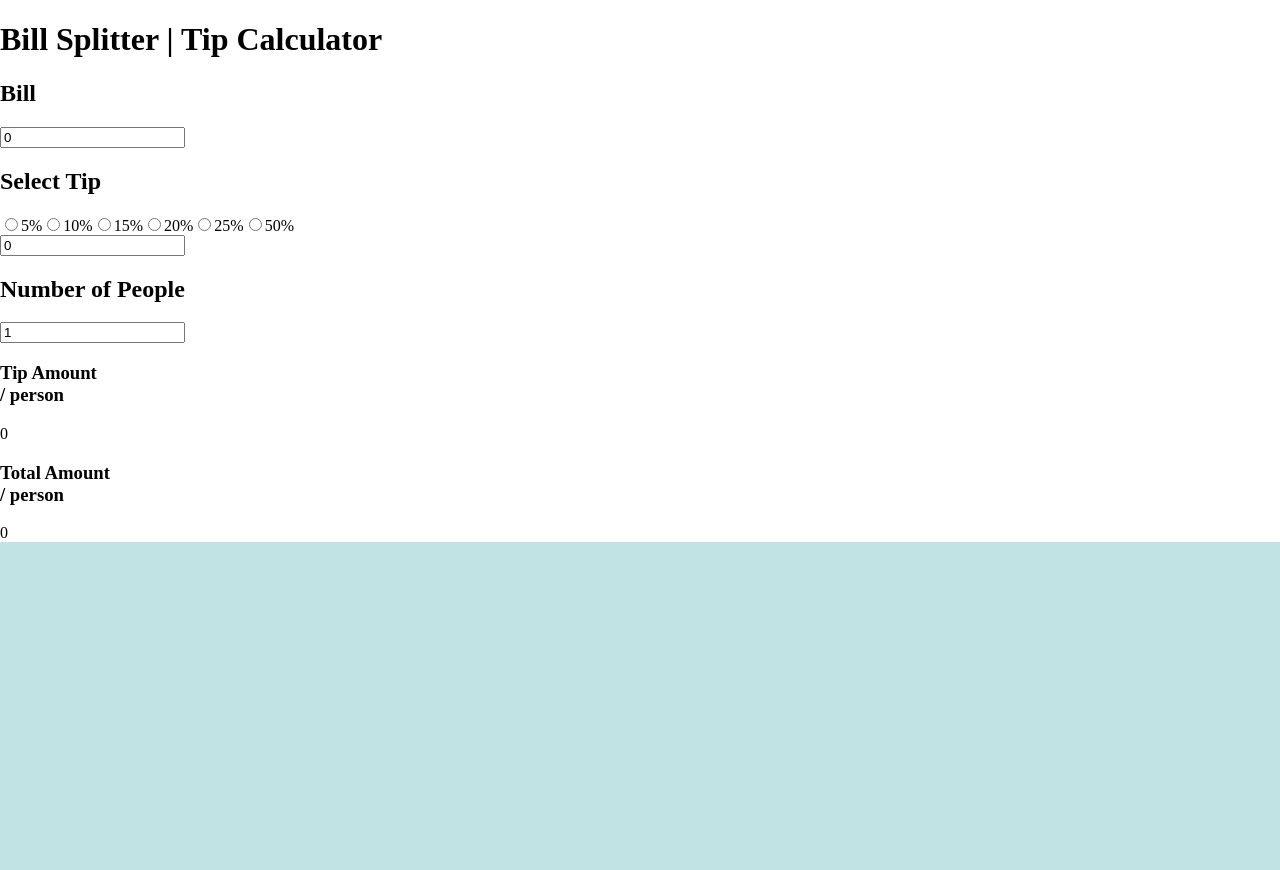
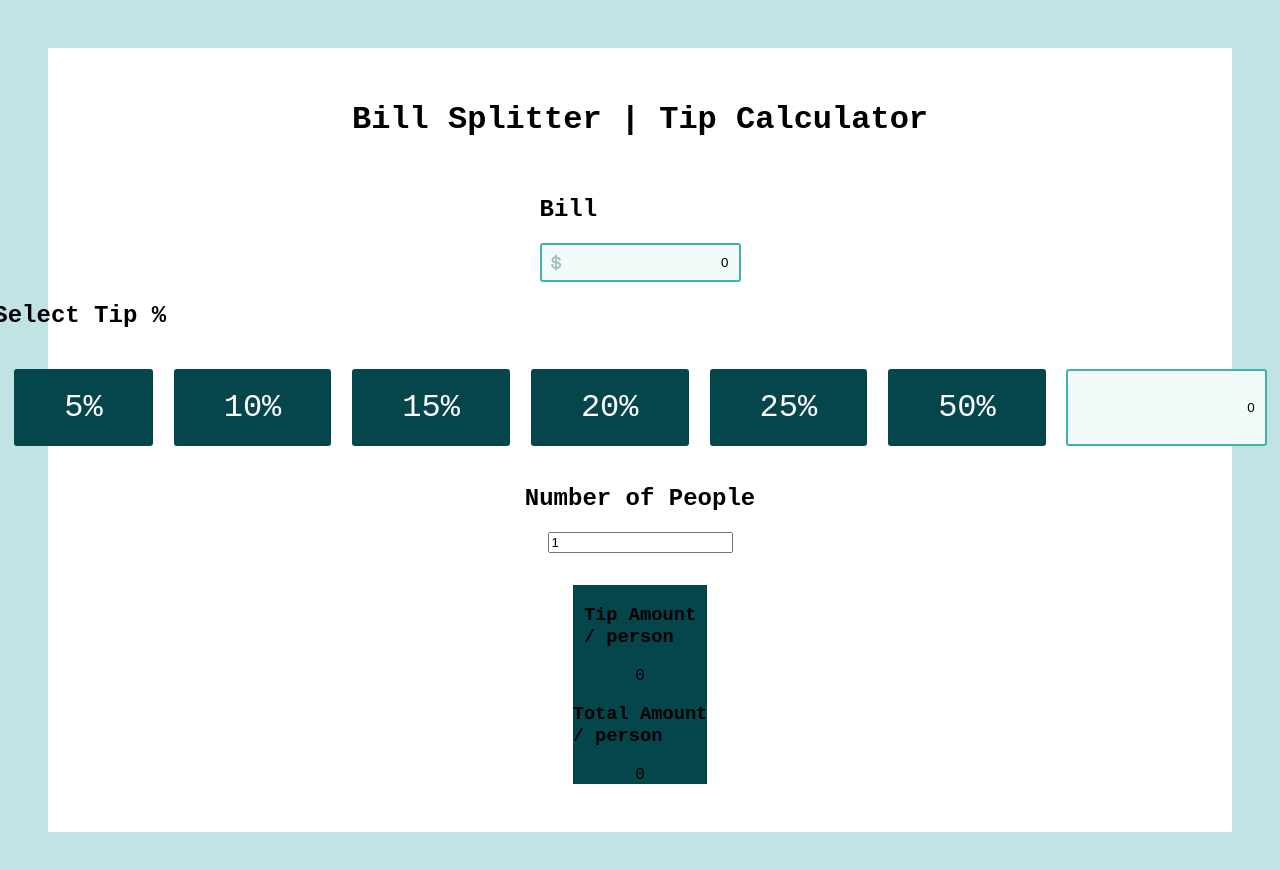
Before and after one commit to andicuevasp/tip-calculator, a React (Vite) app: page / in a window 1280 px wide. Shown: the top 870 px of the page. Before the commit the page ends 800 px from the top, so only its background shows below. Built offline with nearby package versions, Linux system fonts and the light colour scheme.

Commit message:
wip adding styles

```diff
--- a/index.html
+++ b/index.html
@@ -2,6 +2,7 @@
 <html lang="en">
   <head>
     <meta charset="UTF-8" />
+    <link rel="preconnect" href="https://fonts.googleapis.com">
     <link rel="icon" type="image/svg+xml" href="/vite.svg" />
     <meta name="viewport" content="width=device-width, initial-scale=1.0" />
     <title>Tip Calculator App</title>
--- a/src/App.jsx
+++ b/src/App.jsx
@@ -46,13 +46,10 @@ function App() {
           handleChange={handleChange}
           />
         </div>
-        <div className='results-div'>
-          <Results
-          tipAmountPerPerson={tipAmountPerPerson}
-          totalAmountPerPerson={totalAmountPerPerson}
-          />
-        </div>
-
+        <Results
+        tipAmountPerPerson={tipAmountPerPerson}
+        totalAmountPerPerson={totalAmountPerPerson}
+        />
       </div>
     </main>
   )
--- a/src/components/Bill.jsx
+++ b/src/components/Bill.jsx
@@ -5,8 +5,9 @@ export default function Bill(props) {
         <h2>Bill</h2>
         <form>
           <input
+          className="bill-input"
           type="text"
-          placeholder="$ Total Bill Amount"
+          placeholder="Enter Total Bill Amount"
           onChange={props.handleChange}
           name="billAmount"
           value={props.formData.billAmount}
--- a/src/components/SelectTip.jsx
+++ b/src/components/SelectTip.jsx
@@ -3,9 +3,10 @@ export default function SelectTip(props) {
 
     return (
         <div className='select-tip'>
-          <h2>Select Tip</h2>
+          <h2>Select Tip %</h2>
           <form>
             <input
+            className="tip-type"
             type="radio"
             id="5%"
             name="tip"
@@ -15,6 +16,7 @@ export default function SelectTip(props) {
             />
             <label htmlFor="5%">5%</label>
             <input
+            className="tip-type"
             type="radio"
             id="10%"
             name="tip"
@@ -24,6 +26,7 @@ export default function SelectTip(props) {
             />
             <label htmlFor="10%">10%</label>
             <input
+            className="tip-type"
             type="radio"
             id="15%"
             name="tip"
@@ -33,6 +36,7 @@ export default function SelectTip(props) {
             />
             <label htmlFor="15%">15%</label>
             <input
+            className="tip-type"
             type="radio"
             id="20%"
             name="tip"
@@ -42,6 +46,7 @@ export default function SelectTip(props) {
             />
             <label htmlFor="20%">20%</label>
             <input
+            className="tip-type"
             type="radio"
             id="25%"
             name="tip"
@@ -51,6 +56,7 @@ export default function SelectTip(props) {
             />
             <label htmlFor="25%">25%</label>
             <input
+            className="tip-type"
             type="radio"
             id="50%"
             name="tip"
@@ -60,6 +66,7 @@ export default function SelectTip(props) {
             />
             <label htmlFor="50%">50%</label>
             <input
+            className="custom-tip"
             type="text"
             placeholder="Custom"
             onChange={props.handleChange}
--- a/src/index.css
+++ b/src/index.css
@@ -3,7 +3,7 @@
 }
 
 body {
-  margin: 0;
+  margin: 0 auto;
   background-color: #c2e3e3;
 }
 
@@ -15,10 +15,71 @@ img, picture, iframe {
 
 main {
   background-color: white;
+  font-family: 'Space Mono', monospace;
+  margin: 3rem;
+}
+
+.container {
+  display: flex;
+  flex-flow: row wrap;
+  align-items: center;
+  justify-content: center;
+  padding: 2rem;
+}
+
+.initial-values, .results {
+  display: flex;
+  align-items: center;
+  justify-content: center;
+  margin: 1rem;
+  flex-flow: column wrap;
+}
+
+
+.results {
+  background-color: #05454c;
+}
+
+
+.bill-input, .custom-tip{
+  border-color: #3db6a7;
+  border-radius: 3px;
+  border-style: solid;
+  background-color: #f3fafa;
+  text-align: right;
+}
+.bill-input {
+  background-image: url("../src/assets/icon-dollar.svg");
+  background-repeat: no-repeat;
+  background-size: initial;
+  background-position: 5% center;
+  padding: 10px;
+}
+
+.select-tip {
   display: flex;
   flex-flow: row wrap;
 }
 
-.container {
-  flex-basis: 90%;
+form {
+  display: flex;
+  flex-direction: row wrap;
+  align-items: center;
+  justify-content: center;
 }
+.tip-type {
+  visibility: hidden;
+}
+
+div.select-tip > form > label {
+  background-color: #05454c;
+  color: white;
+  padding: 20px 50px;
+  border-radius: 3px;
+  font-size: 2em;
+}
+
+.custom-tip {
+  padding: 29px 10px;
+  margin: 20px;
+}
```
Also changed, not shown: src/assets/icon-dollar.svg (added), src/assets/icon-person.svg (added).
